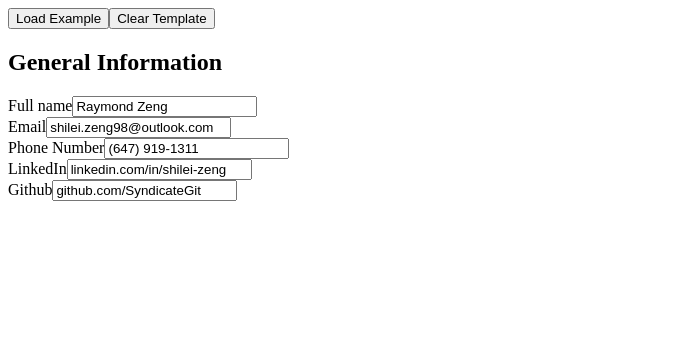
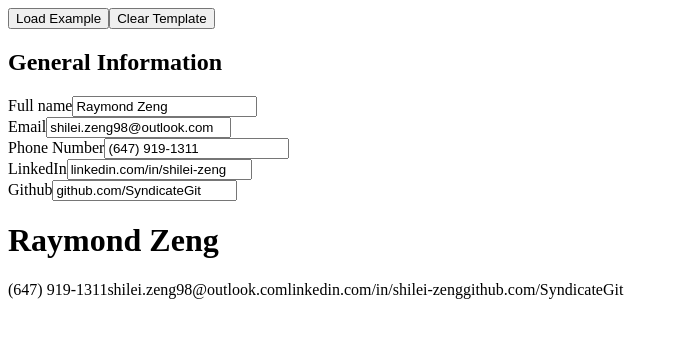
Before and after one commit to SyndicateGit/cv-builder, a React (Create React App) app: page / in a window 1280 px wide. Shown: the top 338 px of the page, without its empty margins (0-679 px from the left). Built offline with nearby package versions, Linux system fonts and the light colour scheme.

Commit message:
Add basic info output to resume component

```diff
--- a/src/App.tsx
+++ b/src/App.tsx
@@ -4,6 +4,7 @@ import { v4 as uuid } from 'uuid';
 import BasicInfo from './components/BasicInfo';
 import TemplateLoader from './components/TemplateLoader';
 import defaultData from './default-data';
+import Resume from './components/Resume';
 
 
 
@@ -46,6 +47,9 @@ function App() {
         linkedInLink={basicInfo.linkedInLink}
         githubLink={basicInfo.githubLink}
       />
+      <Resume
+      basicInfo = {basicInfo}
+      />
     </div>
   );
 }
--- a/src/components/Resume.tsx
+++ b/src/components/Resume.tsx
@@ -1,11 +1,31 @@
 import * as React from 'react';
 import '../styles/Resume.css';
 
-export default function Resume(props:any){ //TODO: Define props type
+type props = {
+  basicInfo:{
+    fullName: string,
+    email: string,
+    phoneNumber: string,
+    linkedInLink: string,
+    githubLink: string
+  }
+}
+
+export default function Resume(props:props){ //TODO: Define props type
 
   return (
     <>
-
+      <div className='resume'>
+        <div className='basic-info-output'>
+          <h1>{props.basicInfo.fullName}</h1>
+          <div className='contact-info'>
+            <span className='contact'>{props.basicInfo.phoneNumber}</span>
+            <span className='contact'>{props.basicInfo.email}</span>
+            <span className='contact'>{props.basicInfo.linkedInLink}</span>
+            <span className='contact'>{props.basicInfo.githubLink}</span>
+          </div>
+        </div>
+      </div>
     </>
   )
 }
```
